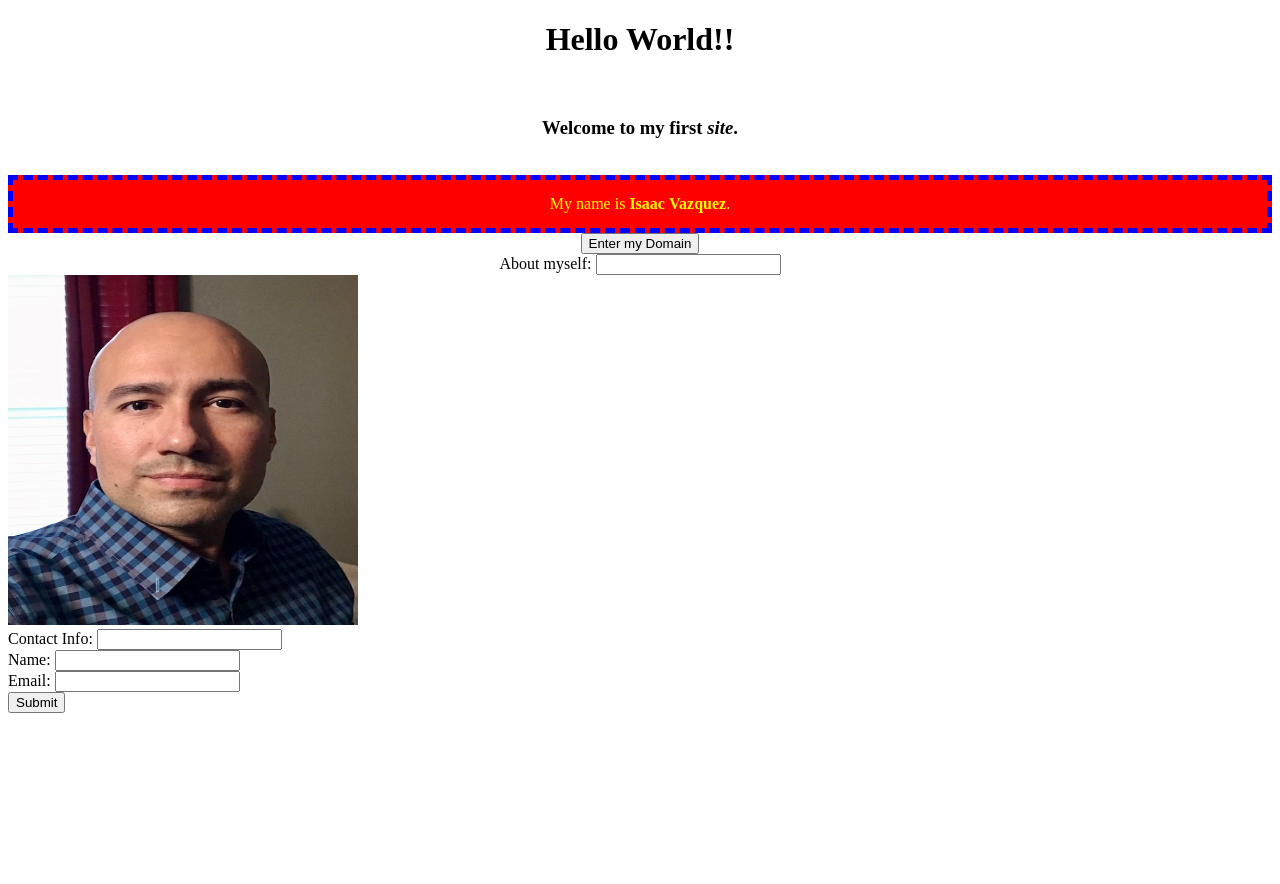
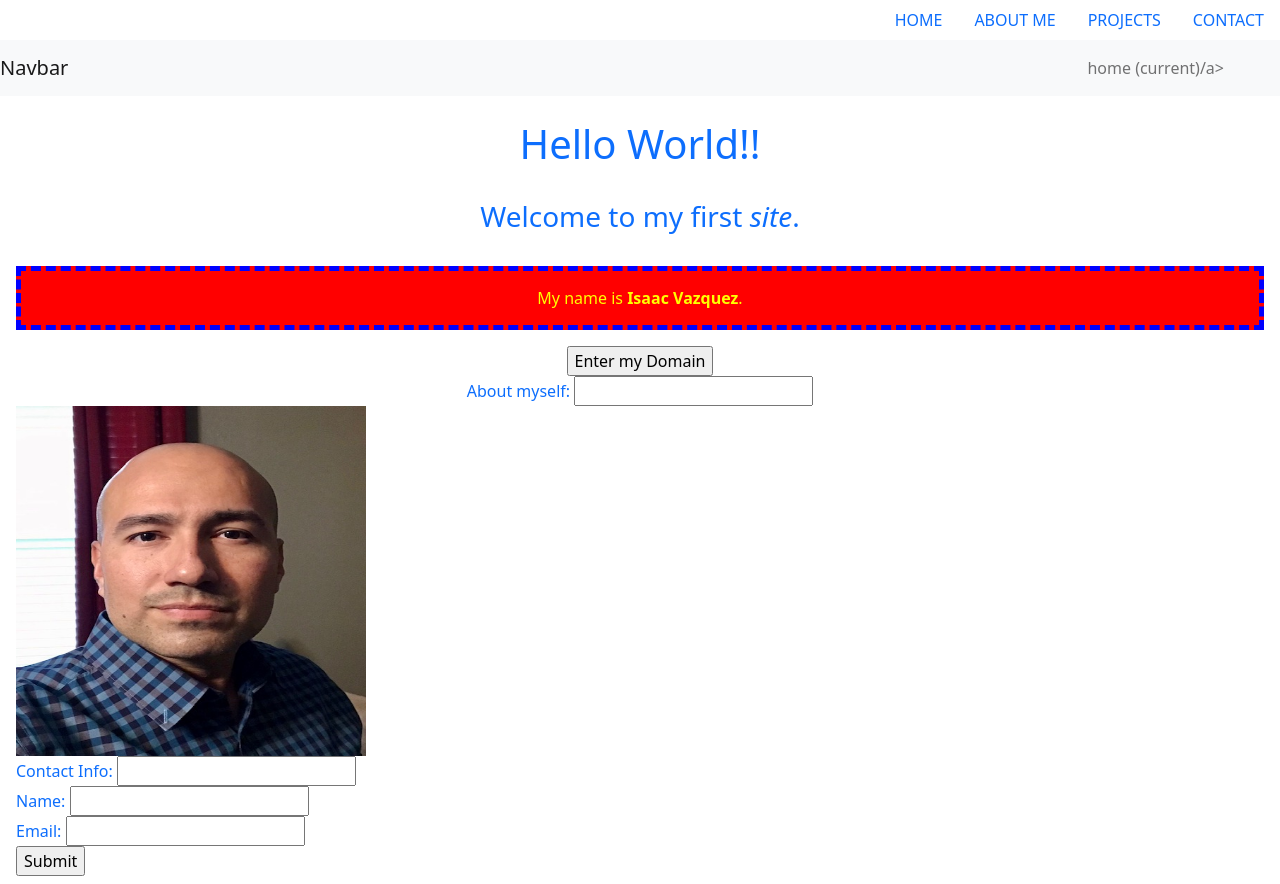
Before and after one commit to VazquezDev37/VazquezDev37.github.io, a plain HTML site: page index.html in a window 1280 px wide. Before the commit the page ends 800 px from the top, so only its background shows below. Drawn offline with nearby package versions, Linux system fonts and the light colour scheme.

Commit message:
update portfolio site

```diff
--- a/index.html
+++ b/index.html
@@ -20,14 +20,58 @@
     </head>
 
     <head>
-        <link rel="stylesheet" type="text/css" href="styles\styles.css">
+
+
     </head>
 
-    <title>Portfolio_Site</title>
+    <title>Isaac Vazquez Portfolio</title>
+    <link href="https://cdn.jsdelivr.net/npm/bootstrap@5.1.1/dist/css/bootstrap.min.css" rel="stylesheet" integrity="sha384-F3w7mX95PdgyTmZZMECAngseQB83DfGTowi0iMjiWaeVhAn4FJkqJByhZMI3AhiU" crossorigin="anonymous">
+
+    <link rel="stylesheet" type="text/css" href="styles\styles.css">
 
 </head>
 
 <body>
+
+    <aside>
+    <ul class="nav justify-content-end">
+        <li class="nav-item">
+            <a class="nav-link active" href="#home">HOME</a>
+        <li class="nav-item">
+            <a class="nav-link" href="#about-me">ABOUT ME</a>
+        <li class="nav-item">
+            <a class="nav-link" href="#projects">PROJECTS</a>
+        <li class="nav-item">
+            <a class="nav-link active" href="#contact">CONTACT</a>
+        </li>
+    </ul>
+
+    <nav class="navbar navbar-expand-lg navbar-light bg-light">
+
+        <a class="navbar-brand" href="#">Navbar</a>
+        <button class="navbar-toggler" type="button" data-toggle="collapse" data-target="#navbar">
+        <span class="navbar-toggler-icon"></span>
+        </button>
+
+        <div class="collapse navbar-collapse" id="navbarNav">
+          </div>
+          <ul class="navbar-nav">
+              <li class="nav-item active">
+                  <a class="nav-link" href="#">home <span class="sr-only">(current)</span>/a>
+              </li>
+          </ul>
+    </nav>
+
+
+
+
+    <section class="section-home" id="home">
+
+    <section class="section-about-me" id="about-me"></section>
+    <section class="section-projects" id="projects"></section>
+    <section class="section-contact" id="contact"></section>
+
+</aside>
 
     <center>
 
@@ -40,11 +84,13 @@
         <input type="button" value="Enter my Domain">
     </header>
 
-    <aside>
+    <rightside>
         About myself: <input type="text" name="About myself">
-    </aside>
+    </rightside>
 
     </center>
+
+
 
     <section>
     <img class="one" src="Vazquez.jpg" width="350" height="350">
@@ -65,6 +111,14 @@
 
 
 
+
+
+
+
+
+<script src="https://cdn.jsdelivr.net/npm/@popperjs/core@2.9.3/dist/umd/popper.min.js" integrity="sha384-W8fXfP3gkOKtndU4JGtKDvXbO53Wy8SZCQHczT5FMiiqmQfUpWbYdTil/SxwZgAN" crossorigin="anonymous"></script>
+<script src="https://cdn.jsdelivr.net/npm/bootstrap@5.1.1/dist/js/bootstrap.min.js" integrity="sha384-skAcpIdS7UcVUC05LJ9Dxay8AXcDYfBJqt1CJ85S/CFujBsIzCIv+l9liuYLaMQ/" crossorigin="anonymous"></script>
+
 </body>
 
 </html>
```
Also changed, not shown: aboutme.html (+15 -0 lines), projects.html (+15 -0 lines), styles.css (added).
